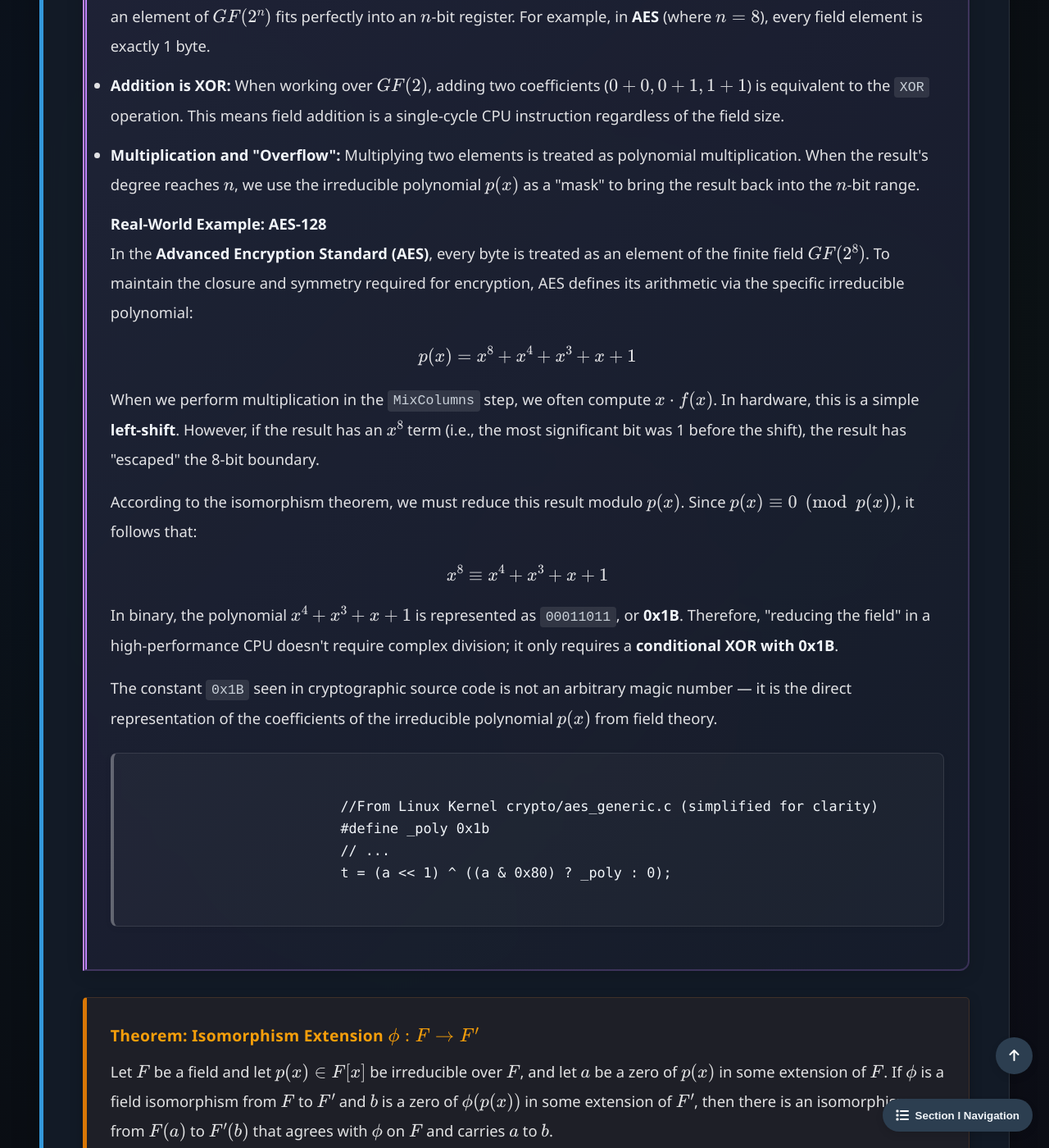
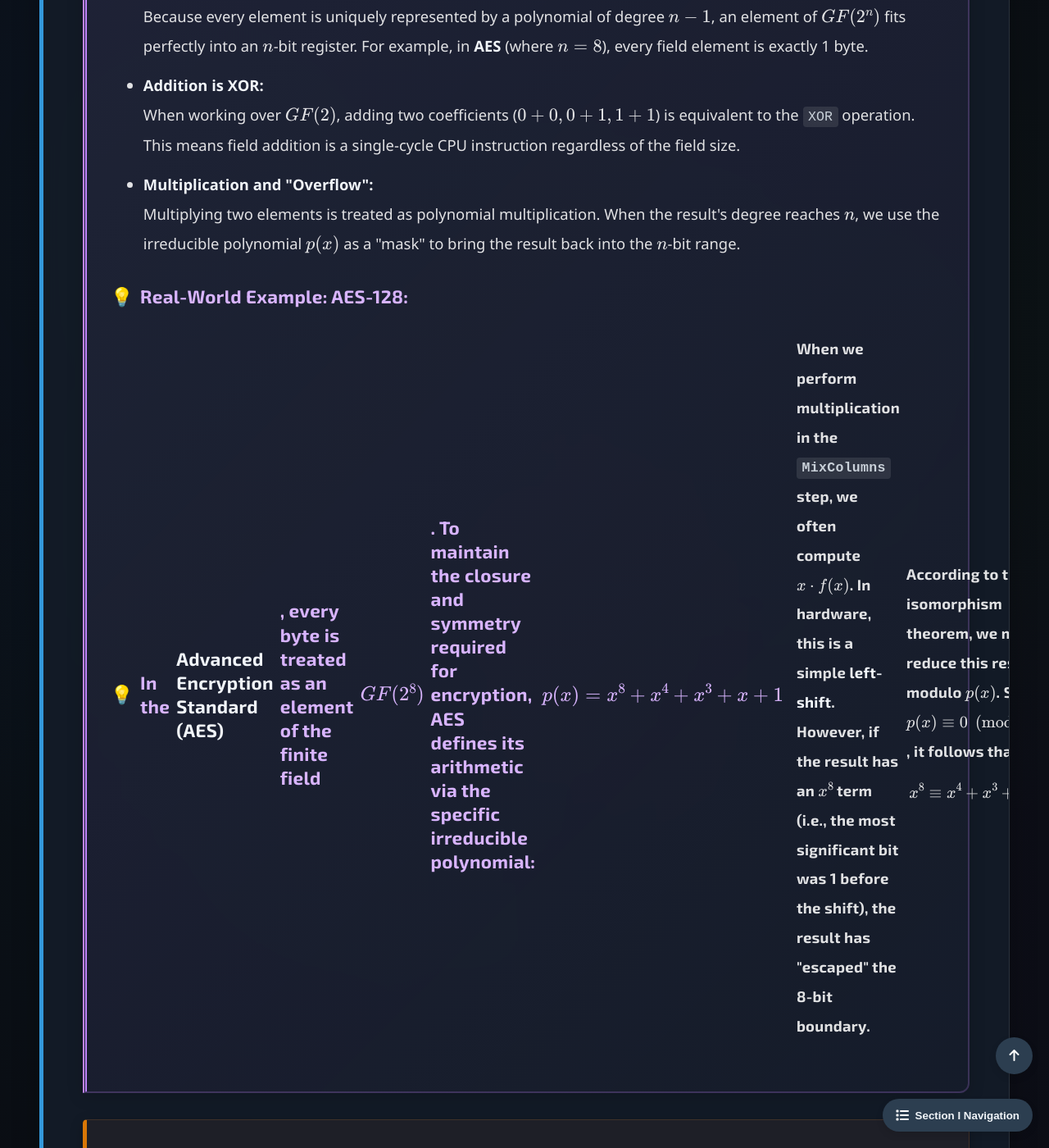
Before and after one commit to Yusukey01/yusukey01.github.io, a Jekyll site: the page built from Mathematics/Linear_algebra/extension_field.html, in a window 1280 px wide and 1400 px high, scrolled down 4865 px. Shown: the whole window at 82% size. Built offline with Jekyll 4.4.1, drawn with Linux system fonts in a browser that asks for light colours.

Commit message:
fixed texts

```diff
--- a/Mathematics/Linear_algebra/extension_field.html
+++ b/Mathematics/Linear_algebra/extension_field.html
@@ -201,26 +201,27 @@ uses_python: false
                         exact specification for high-speed hardware and software implementations.
                     </p>
 
-                    <ul>
+                    <ul style="padding-left: 40px;">
                         <li>
-                            <strong>Deterministic Memory Footprint:</strong> Because every element is uniquely represented by
-                            a polynomial of degree \(n-1\), an element of \(GF(2^n)\) fits perfectly into an \(n\)-bit register.
+                            <strong>Deterministic Memory Footprint:</strong><br>
+                            Because every element is uniquely represented by a polynomial of degree \(n-1\), an element of \(GF(2^n)\)
+                            fits perfectly into an \(n\)-bit register.
                             For example, in <strong>AES</strong> (where \(n=8\)), every field element is exactly 1 byte.
                         </li>
                         <li>
-                            <strong>Addition is XOR:</strong> When working over \(GF(2)\), adding two coefficients (\(0+0, 0+1, 1+1\))
-                            is equivalent to the <code>XOR</code> operation. This means field addition is a single-cycle CPU instruction
-                            regardless of the field size.
+                            <strong>Addition is XOR:</strong><br>
+                            When working over \(GF(2)\), adding two coefficients (\(0+0, 0+1, 1+1\)) is equivalent to the <code>XOR</code>
+                            operation. This means field addition is a single-cycle CPU instruction regardless of the field size.
                         </li>
                         <li>
-                            <strong>Multiplication and "Overflow":</strong> Multiplying two elements is treated as polynomial
-                            multiplication. When the result's degree reaches \(n\), we use the irreducible polynomial \(p(x)\)
-                            as a "mask" to bring the result back into the \(n\)-bit range.
+                            <strong>Multiplication and "Overflow":</strong><br>
+                            Multiplying two elements is treated as polynomial multiplication. When the result's degree reaches \(n\),
+                            we use the irreducible polynomial \(p(x)\) as a "mask" to bring the result back into the \(n\)-bit range.
                         </li>
                     </ul>
 
                     <p>
-                        <strong>Real-World Example: AES-128</strong><br>
+                        <h3>Real-World Example: AES-128:</strong><h3>
                         In the <strong>Advanced Encryption Standard (AES)</strong>, every byte is treated as an element of the
                         finite field \(GF(2^8)\). To maintain the closure and symmetry required for encryption, AES defines its arithmetic
                         via the specific irreducible polynomial:
```
